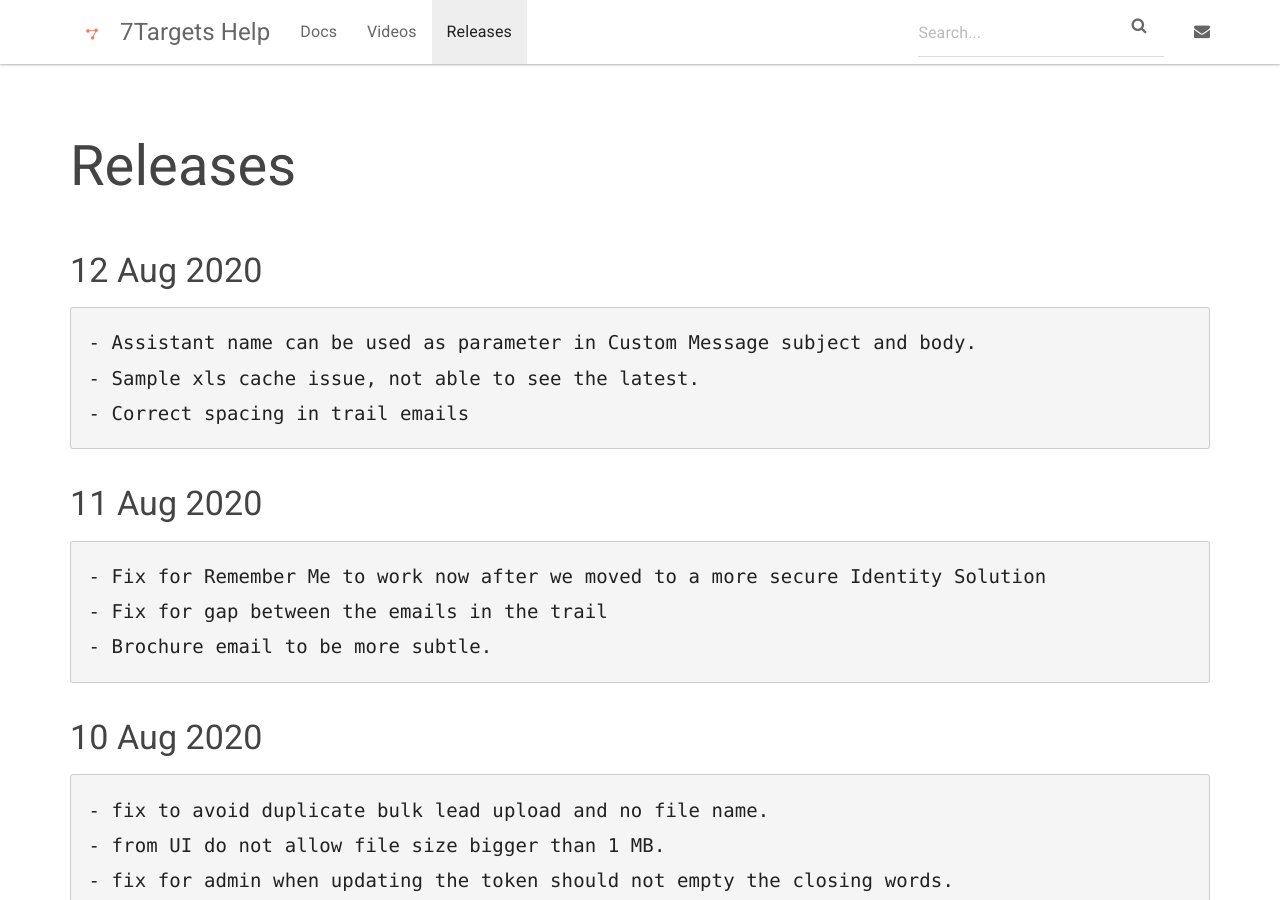
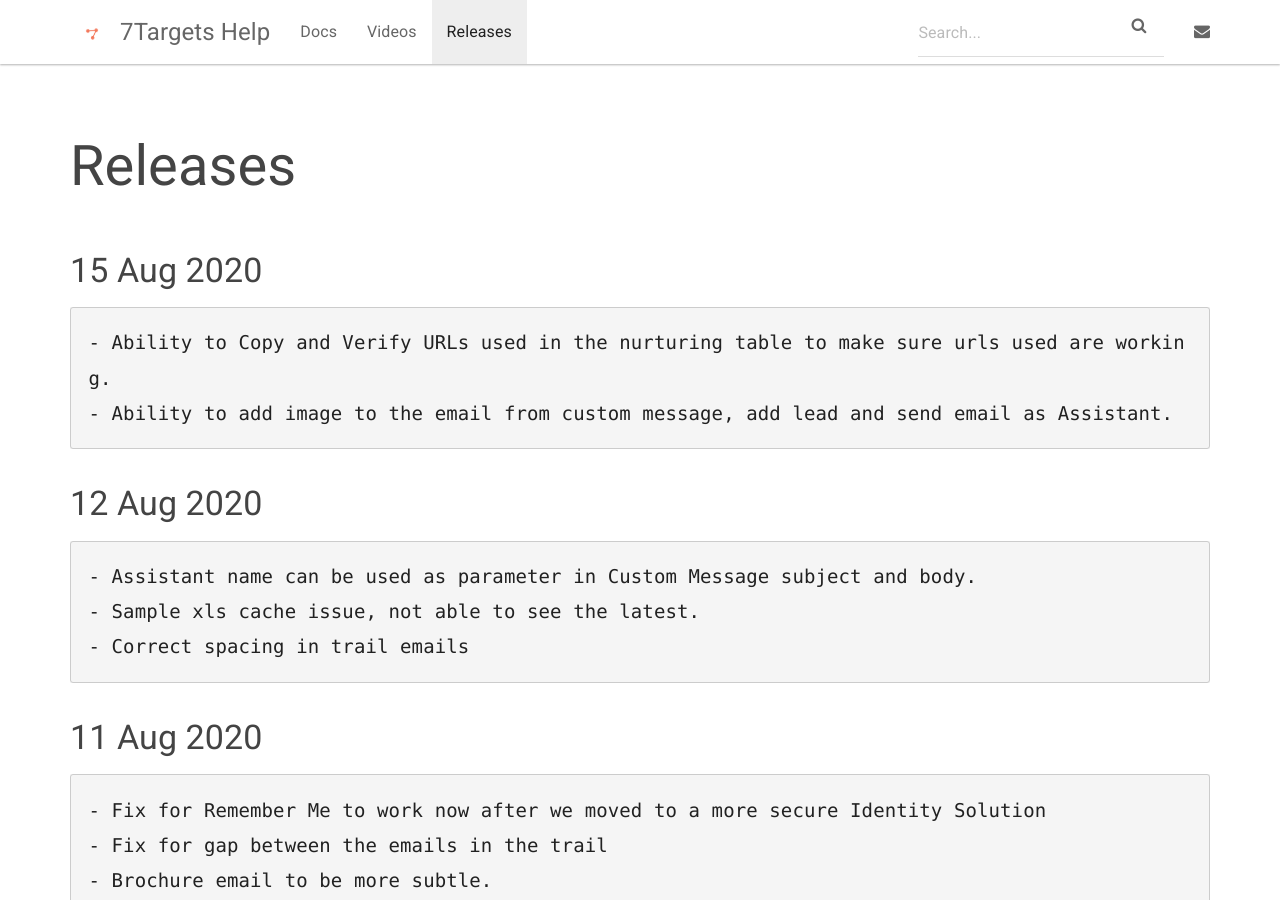
Before and after one commit to shrutisharma27/7targets-docs, a Jekyll site: the page built from docs/_releases/index.md, in a window 1280 px wide and 900 px high. Built offline with Jekyll 4.4.1, drawn with Linux system fonts in a browser that asks for light colours.

Commit message:
version upgrade

````diff
--- a/docs/_releases/index.md
+++ b/docs/_releases/index.md
@@ -3,6 +3,11 @@
 permalink: /releases/home/
 redirect_from: /releases/index.html
 ---
+### 15 Aug 2020
+```
+- Ability to Copy and Verify URLs used in the nurturing table to make sure urls used are working.
+- Ability to add image to the email from custom message, add lead and send email as Assistant.
+```
 ### 12 Aug 2020
 ```
 - Assistant name can be used as parameter in Custom Message subject and body.
````
